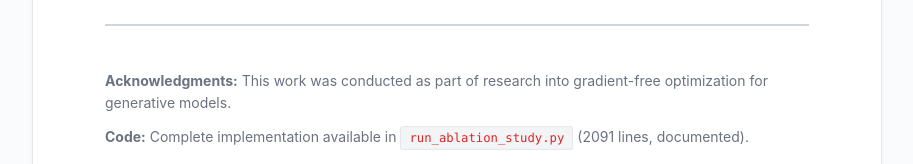
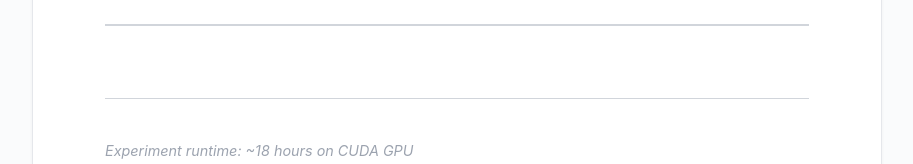
Before and after one commit to adnankarim/es-vs-ppo-diffusion, a React (Vite) app: page / in a window 1280 px wide. Shown: the part 7952-8116 px from the top of the page, without its empty margins (183-1096 px from the left). Built offline with nearby package versions, Linux system fonts and the light colour scheme.

Commit message:
addded apper

```diff
--- a/src/components/ResearchPaper.jsx
+++ b/src/components/ResearchPaper.jsx
@@ -393,10 +393,10 @@ Variance is controlled by mini-batch size, not dimensionality.`}
       </section>
 
       <footer className="paper-footer">
-        <p><strong>Acknowledgments:</strong> This work was conducted as part of research into gradient-free optimization for generative models.</p>
+        {/* <p><strong>Acknowledgments:</strong> This work was conducted as part of research into gradient-free optimization for generative models.</p>
 
         <p><strong>Code:</strong> Complete implementation available in <code>run_ablation_study.py</code> (2091 lines, documented).</p>
-
+         */}
         <hr />
 
         <p style={{ fontSize: '0.9rem', color: '#666' }}>
```
